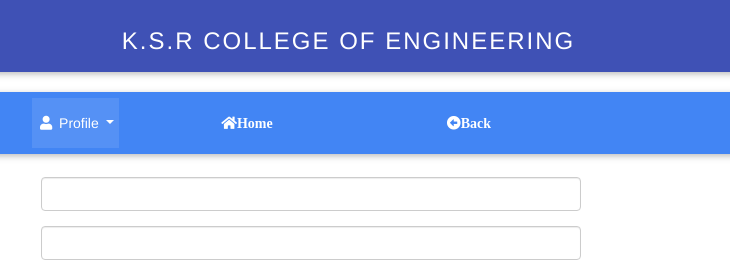
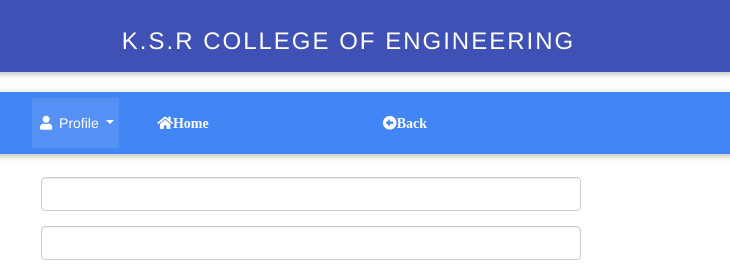
Before and after one commit to VICKY129/miniproject, a plain HTML site: page events.html in a window 1280 px wide. Shown: the top 272 px of the page, 329-1059 px from the left. Drawn offline with nearby package versions, Linux system fonts and the light colour scheme.

Commit message:
Update events.html

```diff
--- a/events.html
+++ b/events.html
@@ -23,8 +23,8 @@
    text-align: center;
 }
   </style>
-	<script>
-function goBack() {
+<script>
+  function goBack() {
   window.history.back();
 }
 </script>
@@ -60,7 +60,7 @@ function goBack() {
           <a class="dropdown-item" href="index.html">Log out</a>
         </div>
       </li>
-      <li class="nav-item" style="margin-left:5vw;">
+      <li class="nav-item">
       <a class="nav-link" href="module1.html"><i class="fas fa-home">Home</i></a>
 </li>
 <li class="nav-item" style="margin-left:10vw;">
```
